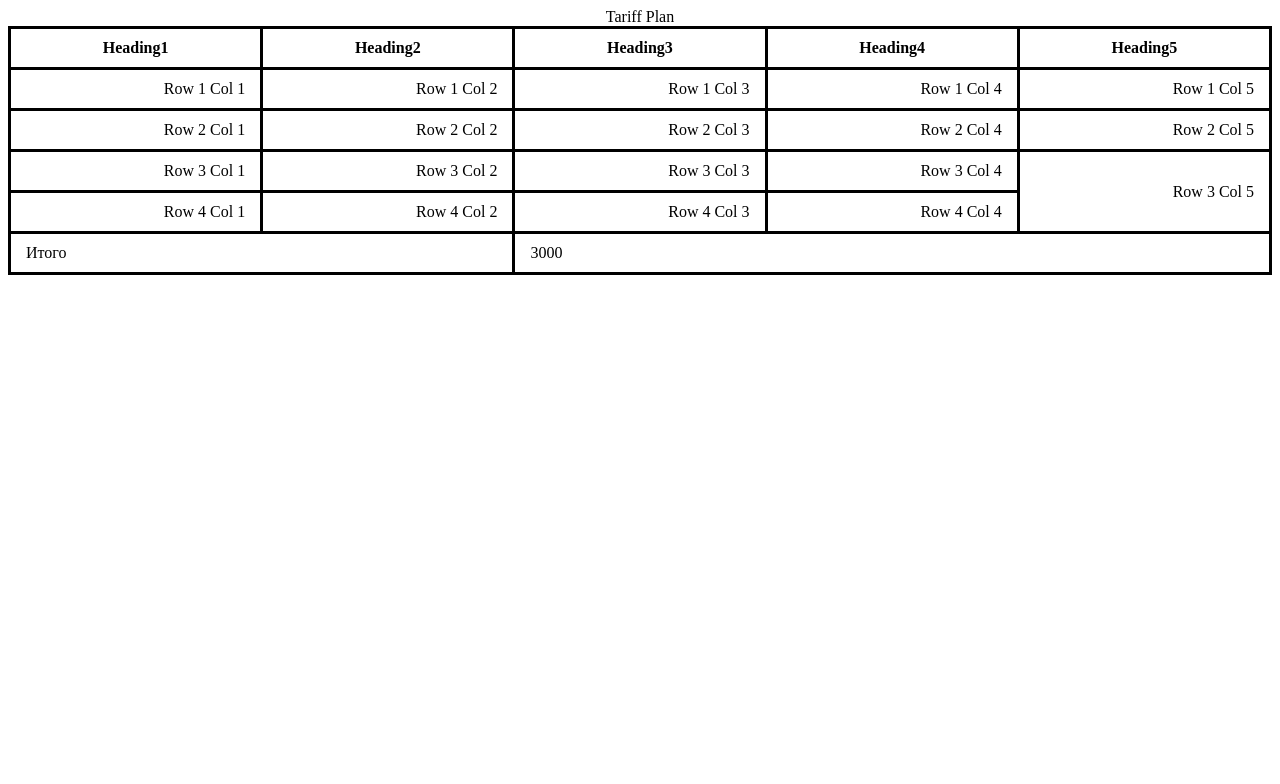
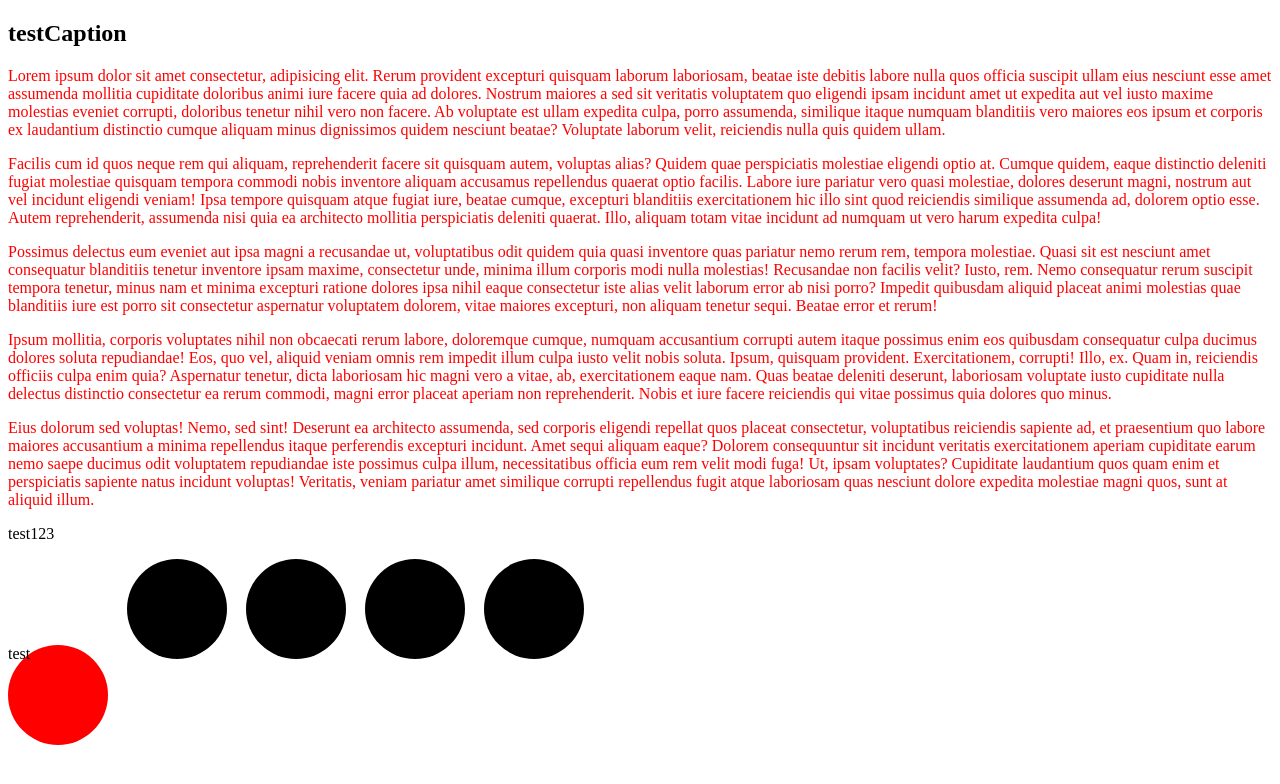
Before and after one commit to DovzhenkoDenys1989/fm_html_css_lessons_classwork-25.02.2021, a plain HTML site: page index.html in a window 1280 px wide. Drawn offline with Linux system fonts and the light colour scheme.

Commit message:
Add selector

```diff
--- a/assets/css/styles.css
+++ b/assets/css/styles.css
@@ -1,21 +1,30 @@
-table{
-  width: 100%;
-  border-collapse: collapse;
-
-}
-td,th{
-  border: 3px solid black;
-  padding: 10px 15px;
-}
-
-thead{
+.icon-container{
+  font-size: 0;
   text-align: center;
 }
 
-tbody{
-  text-align: right;
+.icon,.iconFirst{
+  display: inline-block;
+  width: 100px;
+  height: 100px;
+  border-radius: 50%;
+  background-color: black;
 }
 
-tfoot{
-  text-align: left;
+.iconFirst{
+  background-color: red;
 }
+
+h2 ~ p{
+  color: red;
+}
+
+.testClass{
+  display: inline-block;
+  height: 100px;
+  width: 40px;
+}
+
+.iconFirst ~ .icon{
+  margin-left: 15px;
+}
--- a/index.html
+++ b/index.html
@@ -1,60 +1,90 @@
 <!DOCTYPE html>
 <html lang="en">
-<head>
-  <meta charset="UTF-8">
-  <meta http-equiv="X-UA-Compatible" content="IE=edge">
-  <meta name="viewport" content="width=device-width, initial-scale=1.0">
-  <link rel="stylesheet" href="./assets/css/styles.css">
-  <title>Document</title>
-</head>
-<body>
-  <table>
-    <caption>
-      Tariff Plan
-    </caption>
-    <thead>
-      <th>Heading1</th>
-      <th>Heading2</th>
-      <th>Heading3</th>
-      <th>Heading4</th>
-      <th>Heading5</th>
-    </thead>
-    <tbody>
-      <tr>
-        <td>Row 1 Col 1</td>
-        <td>Row 1 Col 2</td>
-        <td>Row 1 Col 3</td>
-        <td>Row 1 Col 4</td>
-        <td>Row 1 Col 5</td>
-      </tr>
-      <tr>
-        <td>Row 2 Col 1</td>
-        <td>Row 2 Col 2</td>
-        <td>Row 2 Col 3</td>
-        <td>Row 2 Col 4</td>
-        <td>Row 2 Col 5</td>
-      </tr>
-      <tr>
-        <td>Row 3 Col 1</td>
-        <td>Row 3 Col 2</td>
-        <td>Row 3 Col 3</td>
-        <td>Row 3 Col 4</td>
-        <td rowspan="2">Row 3 Col 5</td>
-      </tr>
-      <tr>
-        <td>Row 4 Col 1</td>
-        <td>Row 4 Col 2</td>
-        <td>Row 4 Col 3</td>
-        <td>Row 4 Col 4</td>
-      </tr>
-    </tbody>
-    <tfoot>
-      <tr>
-        <td colspan="2">Итого</td>
-        <td colspan="3">3000</td>
-      </tr>
-    </tfoot>
-  </table>
-
-</body>
+  <head>
+    <meta charset="UTF-8" />
+    <meta http-equiv="X-UA-Compatible" content="IE=edge" />
+    <meta name="viewport" content="width=device-width, initial-scale=1.0" />
+    <link rel="stylesheet" href="./assets/css/styles.css" />
+    <title>Document</title>
+  </head>
+  <body>
+    <article>
+      <h2>testCaption</h2>
+      <p>
+        Lorem ipsum dolor sit amet consectetur, adipisicing elit. Rerum
+        provident excepturi quisquam laborum laboriosam, beatae iste debitis
+        labore nulla quos officia suscipit ullam eius nesciunt esse amet
+        assumenda mollitia cupiditate doloribus animi iure facere quia ad
+        dolores. Nostrum maiores a sed sit veritatis voluptatem quo eligendi
+        ipsam incidunt amet ut expedita aut vel iusto maxime molestias eveniet
+        corrupti, doloribus tenetur nihil vero non facere. Ab voluptate est
+        ullam expedita culpa, porro assumenda, similique itaque numquam
+        blanditiis vero maiores eos ipsum et corporis ex laudantium distinctio
+        cumque aliquam minus dignissimos quidem nesciunt beatae? Voluptate
+        laborum velit, reiciendis nulla quis quidem ullam.
+      </p>
+      <p>
+        Facilis cum id quos neque rem qui aliquam, reprehenderit facere sit
+        quisquam autem, voluptas alias? Quidem quae perspiciatis molestiae
+        eligendi optio at. Cumque quidem, eaque distinctio deleniti fugiat
+        molestiae quisquam tempora commodi nobis inventore aliquam accusamus
+        repellendus quaerat optio facilis. Labore iure pariatur vero quasi
+        molestiae, dolores deserunt magni, nostrum aut vel incidunt eligendi
+        veniam! Ipsa tempore quisquam atque fugiat iure, beatae cumque,
+        excepturi blanditiis exercitationem hic illo sint quod reiciendis
+        similique assumenda ad, dolorem optio esse. Autem reprehenderit,
+        assumenda nisi quia ea architecto mollitia perspiciatis deleniti
+        quaerat. Illo, aliquam totam vitae incidunt ad numquam ut vero harum
+        expedita culpa!
+      </p>
+      <p>
+        Possimus delectus eum eveniet aut ipsa magni a recusandae ut,
+        voluptatibus odit quidem quia quasi inventore quas pariatur nemo rerum
+        rem, tempora molestiae. Quasi sit est nesciunt amet consequatur
+        blanditiis tenetur inventore ipsam maxime, consectetur unde, minima
+        illum corporis modi nulla molestias! Recusandae non facilis velit?
+        Iusto, rem. Nemo consequatur rerum suscipit tempora tenetur, minus nam
+        et minima excepturi ratione dolores ipsa nihil eaque consectetur iste
+        alias velit laborum error ab nisi porro? Impedit quibusdam aliquid
+        placeat animi molestias quae blanditiis iure est porro sit consectetur
+        aspernatur voluptatem dolorem, vitae maiores excepturi, non aliquam
+        tenetur sequi. Beatae error et rerum!
+      </p>
+      <p>
+        Ipsum mollitia, corporis voluptates nihil non obcaecati rerum labore,
+        doloremque cumque, numquam accusantium corrupti autem itaque possimus
+        enim eos quibusdam consequatur culpa ducimus dolores soluta repudiandae!
+        Eos, quo vel, aliquid veniam omnis rem impedit illum culpa iusto velit
+        nobis soluta. Ipsum, quisquam provident. Exercitationem, corrupti! Illo,
+        ex. Quam in, reiciendis officiis culpa enim quia? Aspernatur tenetur,
+        dicta laboriosam hic magni vero a vitae, ab, exercitationem eaque nam.
+        Quas beatae deleniti deserunt, laboriosam voluptate iusto cupiditate
+        nulla delectus distinctio consectetur ea rerum commodi, magni error
+        placeat aperiam non reprehenderit. Nobis et iure facere reiciendis qui
+        vitae possimus quia dolores quo minus.
+      </p>
+      <p>
+        Eius dolorum sed voluptas! Nemo, sed sint! Deserunt ea architecto
+        assumenda, sed corporis eligendi repellat quos placeat consectetur,
+        voluptatibus reiciendis sapiente ad, et praesentium quo labore maiores
+        accusantium a minima repellendus itaque perferendis excepturi incidunt.
+        Amet sequi aliquam eaque? Dolorem consequuntur sit incidunt veritatis
+        exercitationem aperiam cupiditate earum nemo saepe ducimus odit
+        voluptatem repudiandae iste possimus culpa illum, necessitatibus officia
+        eum rem velit modi fuga! Ut, ipsam voluptates? Cupiditate laudantium
+        quos quam enim et perspiciatis sapiente natus incidunt voluptas!
+        Veritatis, veniam pariatur amet similique corrupti repellendus fugit
+        atque laboriosam quas nesciunt dolore expedita molestiae magni quos,
+        sunt at aliquid illum.
+      </p>
+    </article>
+    <p>test123</p>
+    <div class="icons-container">
+      <div class="iconFirst">test</div>
+      <div class="icon"></div>
+      <div class="icon"></div>
+      <div class="icon"></div>
+      <div class="icon"></div>
+    </div>
+  </body>
 </html>
```
